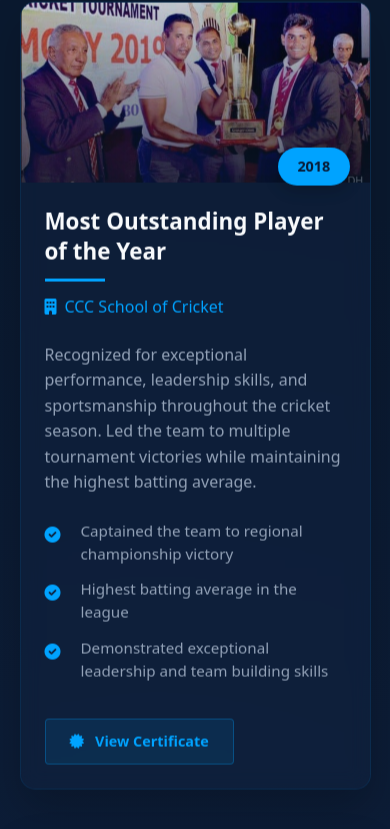
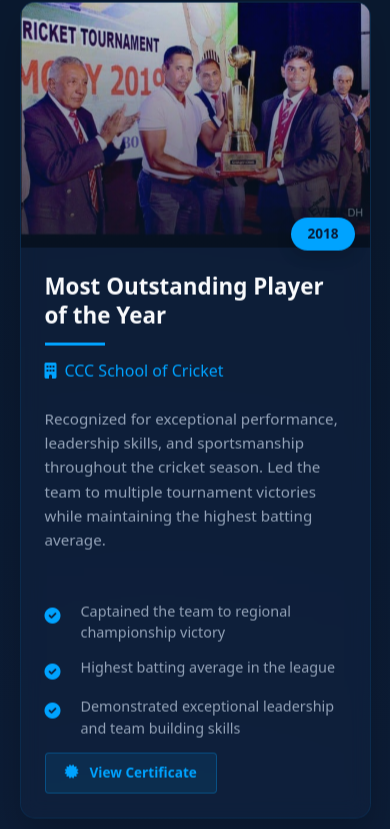
Before and after one commit to DinnaW/portfolio-new, a React (Vite) app: page / in a window 390 px wide. Shown: the part 7905-8734 px from the top of the page. Built offline with nearby package versions, Linux system fonts and the light colour scheme.

Commit message:
achivements image fix

```diff
--- a/src/pages/Achievements.css
+++ b/src/pages/Achievements.css
@@ -1,4 +1,4 @@
-/* Achievements.css */
+/* Achievements.css - Updated with responsive images */
 .achievements-section {
   padding: 8rem 0;
   background-color: var(--primary-dark);
@@ -65,6 +65,8 @@
   box-shadow: 0 20px 40px rgba(0, 0, 0, 0.2);
   overflow: hidden;
   transition: transform 0.4s ease, box-shadow 0.4s ease;
+  display: flex;
+  flex-direction: column;
 }
 
 .achievement-card:hover {
@@ -75,11 +77,14 @@
 .achievement-image {
   position: relative;
   width: 100%;
-  height: 220px;
+  padding-top: 56.25%; /* 16:9 aspect ratio for consistent image areas */
   overflow: hidden;
 }
 
 .achievement-image img {
+  position: absolute;
+  top: 0;
+  left: 0;
   width: 100%;
   height: 100%;
   object-fit: cover;
@@ -104,6 +109,9 @@
 .achievement-content {
   padding: 2rem;
   position: relative;
+  flex: 1;
+  display: flex;
+  flex-direction: column;
 }
 
 .achievement-date {
@@ -187,7 +195,7 @@
 .view-certificate {
   display: inline-flex;
   align-items: center;
-  margin-top: 1.5rem;
+  margin-top: auto; /* Push to bottom of content area */
   padding: 0.7rem 1.5rem;
   background-color: rgba(0, 163, 255, 0.1);
   color: var(--highlight-blue);
@@ -197,6 +205,7 @@
   font-weight: 600;
   text-decoration: none;
   transition: all 0.3s ease;
+  align-self: flex-start; /* Align to left side */
 }
 
 .view-certificate i {
@@ -268,6 +277,20 @@
   }
 }
 
+@media (max-width: 992px) {
+  .achievements-section {
+    padding: 7rem 0;
+  }
+
+  .achievement-image {
+    padding-top: 60%; /* Slightly taller aspect ratio on medium screens */
+  }
+
+  .achievement-content {
+    padding: 1.8rem;
+  }
+}
+
 @media (max-width: 768px) {
   .achievements-section {
     padding: 6rem 0;
@@ -283,6 +306,10 @@
     margin-left: auto;
     margin-right: auto;
   }
+
+  .achievement-image {
+    padding-top: 65%; /* Taller aspect ratio on smaller screens */
+  }
 }
 
 @media (max-width: 576px) {
@@ -295,7 +322,7 @@
   }
 
   .achievement-image {
-    height: 180px;
+    padding-top: 70%; /* Even taller aspect ratio on mobile */
   }
 
   .achievement-content {
@@ -305,4 +332,24 @@
   .achievement-title {
     font-size: 1.4rem;
   }
+
+  .achievement-date {
+    top: -30px;
+    right: 15px;
+    padding: 0.4rem 1rem;
+    font-size: 0.85rem;
+  }
+
+  .achievement-description {
+    font-size: 0.95rem;
+  }
+
+  .highlight-text {
+    font-size: 0.9rem;
+  }
+
+  .view-certificate {
+    padding: 0.6rem 1.2rem;
+    font-size: 0.85rem;
+  }
 }
```
